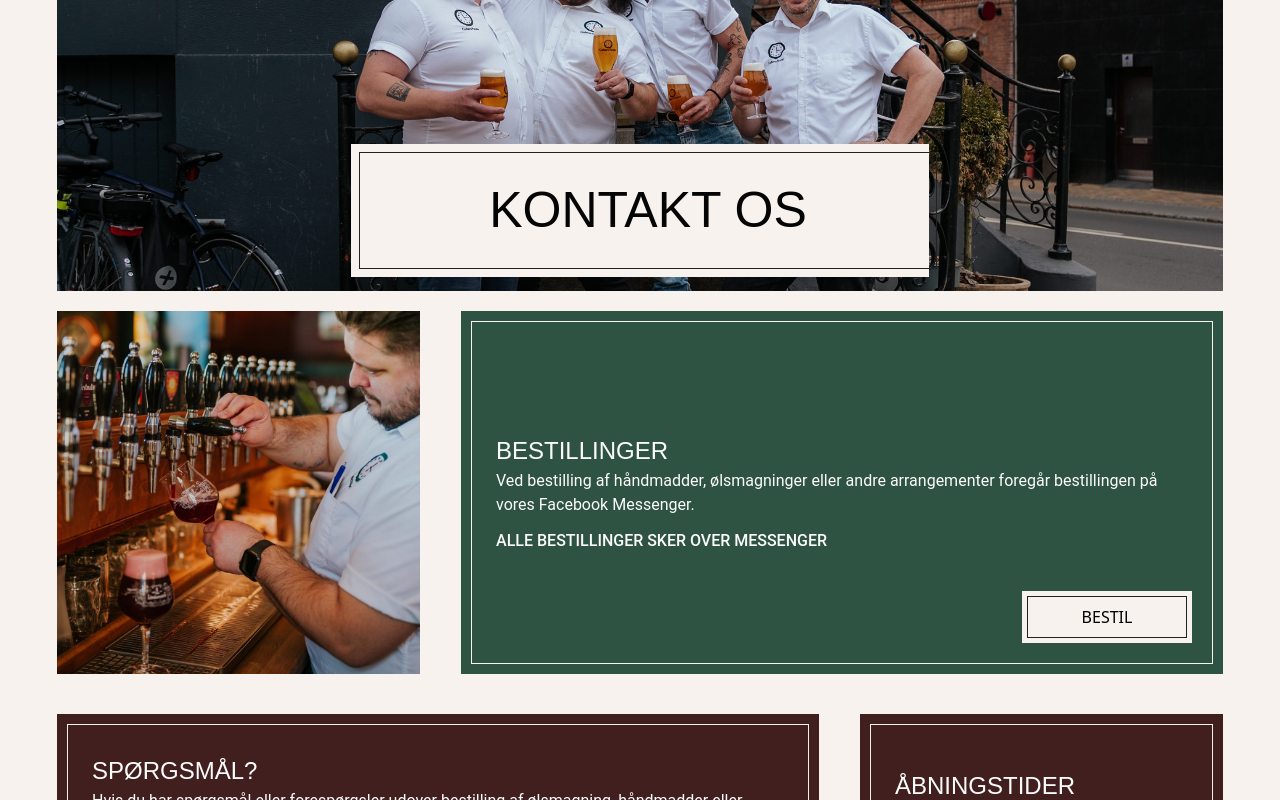
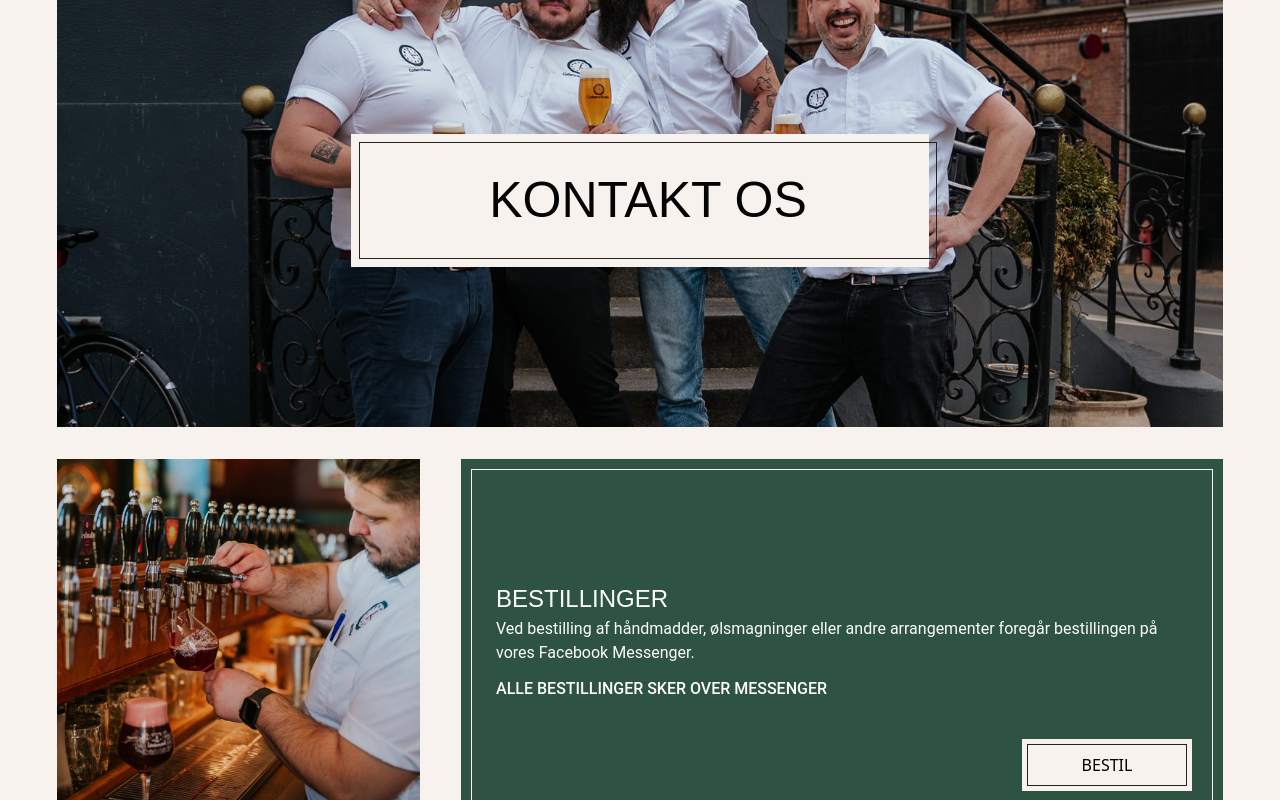
Before and after one commit to emil584c/projekt-6, a Vue app: page /contact in a window 1280 px wide. Shown: the part 360-1160 px from the top of the page. Built offline with nearby package versions, Linux system fonts and the light colour scheme; a web font is replaced by a local one.

Commit message:
subpage hero padding fix

```diff
--- a/src/components/AboutHero.vue
+++ b/src/components/AboutHero.vue
@@ -3,10 +3,10 @@
 </script>
 
 <template>
-    <section class=" pt-6 overflow-hidden bg-cream-primary">
-        <div class="w-full h-[60vh] relative px-6 md:px-0 md:mx-auto md:max-w-content-width flex flex-col items-center">
+    <section class="overflow-hidden bg-cream-primary pb-8">
+        <div class="w-full relative px-6 flex flex-col items-center md:px-0 md:mx-auto md:max-w-content-width">
             <img class="h-[60vh] md:h-[80vh] w-full object-cover object-center" src="../assets/images/hvem_er_vi_carlsens_kvarter.jpg"/>
-            <div class=" bg-cream-primary text-center p-2 relative bottom-48 mx-4 max-w-[578px] md:bottom-40">
+            <div class=" bg-cream-primary text-center p-2 absolute bottom-10 mx-4 max-w-[578px] md:bottom-40">
                 <img class="hidden" src="" alt="carlsens logo">
                 <div class="w-full h-full border-solid border-[1px] border-border-black px-6 py-5 flex flex-col justify-center items-center md:min-w-[578px]">
                     <h1>HVEM ER VI</h1>
--- a/src/components/ContactHero.vue
+++ b/src/components/ContactHero.vue
@@ -4,10 +4,10 @@
 </script>
 
 <template>
-    <section class=" pt-6 overflow-hidden bg-cream-primary">
-        <div class="w-full h-[60vh] relative px-6 md:px-0 md:mx-auto md:max-w-content-width flex flex-col items-center">
+    <section class="overflow-hidden bg-cream-primary pb-8">
+        <div class="w-full relative px-6 flex flex-col items-center md:px-0 md:mx-auto md:max-w-content-width">
             <img class="h-[60vh] md:h-[80vh] w-full object-cover object-center" src="../assets/images/hvem_er_vi_carlsens_kvarter.jpg"/>
-            <div class=" bg-cream-primary text-center p-2 relative bottom-48 mx-4 max-w-[578px] md:bottom-40">
+            <div class=" bg-cream-primary text-center p-2 absolute bottom-10 mx-4 max-w-[578px] md:bottom-40">
                 <img class="hidden" src="" alt="carlsens logo">
                 <div class="w-full h-full border-solid border-[1px] border-border-black px-6 py-5 flex flex-col justify-center items-center md:min-w-[578px]">
                     <h1>KONTAKT OS</h1>
--- a/src/components/ContactSection.vue
+++ b/src/components/ContactSection.vue
@@ -5,7 +5,7 @@ import buttonPrimary from './ButtonPrimary.vue'
 </script>
 
 <template>
-    <section class=" bg-cream-primary p-5">
+    <section class=" bg-cream-primary">
         <div class="flex-auto flex-col items-start justify-center max-w-[330px] mx-auto md:flex-row md:max-w-content-width ">
             <div class="flex flex-col md:flex-row-reverse md:justify-between">
                 <div class=" bg-green-primary w-mobilebox-width h-mobilelongbox-height md:h-box-width bg-center flex flex-col justify-center p-[10px] md:w-full md:max-w-longbox-width">
```
